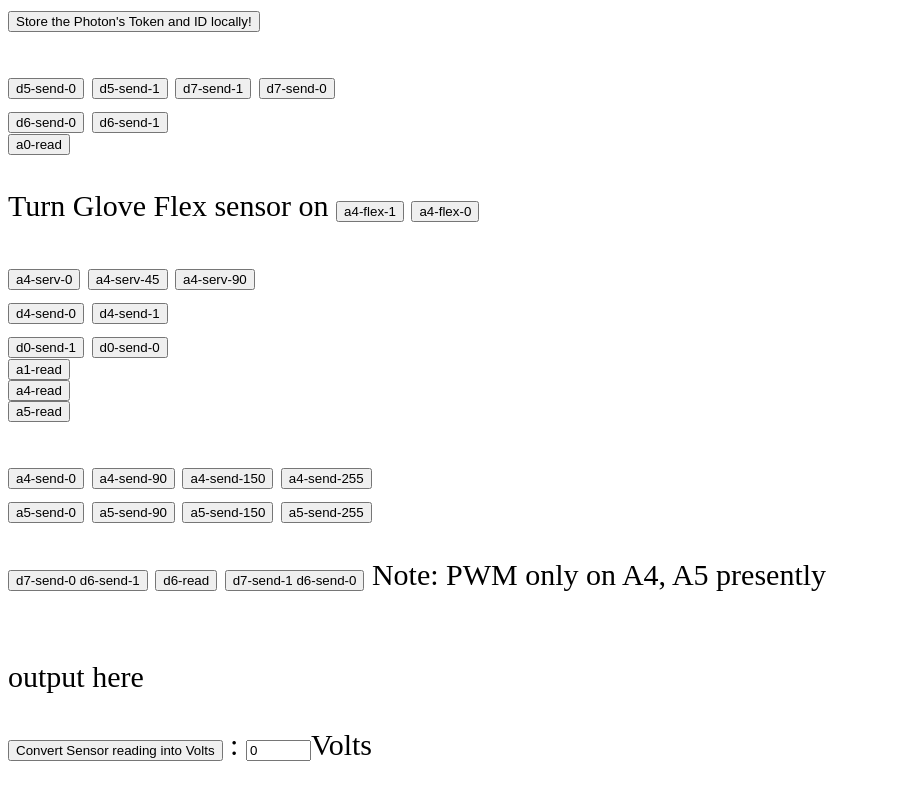
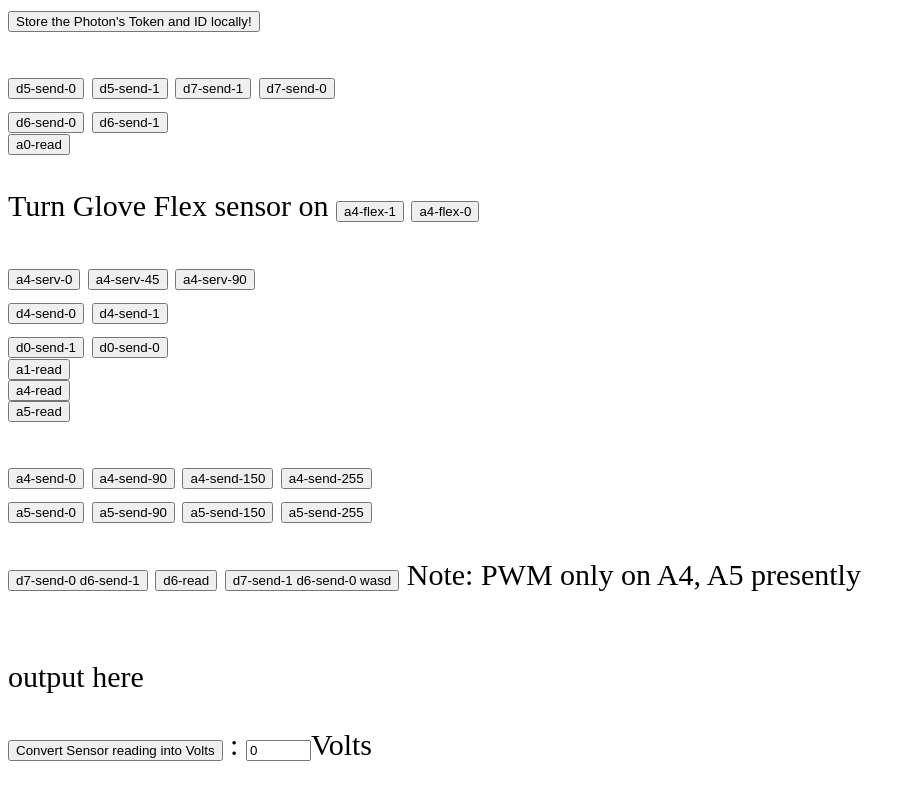
Before and after one commit to rian360/robotconstrution11, a plain HTML site: page index.html in a window 1280 px wide. Shown: the part 428-1228 px from the top of the page, without its empty margins (0-914 px from the left). Drawn offline with Linux system fonts and the light colour scheme.

Commit message:
Update index.html

```diff
--- a/index.html
+++ b/index.html
@@ -306,9 +306,10 @@ Get this from the settings area when logged into <a href="http://spark.io">http:
    <input type="button" value="d6-read" onClick="{
     sendToSpark('d6-read')
 }">
-    <input type="button" value="d7-send-1 d6-send-0" onClick="{
-    sendToSpark('d7-send-1')
+    <input type="button" value="d7-send-1 d6-send-0 wasd" onClick="{
+
    sendToSpark('d6-send-0')
+                                                                sendToSpark('d7-send-1')
 }">
 
 Note: PWM only on A4, A5 presently<br>
```
